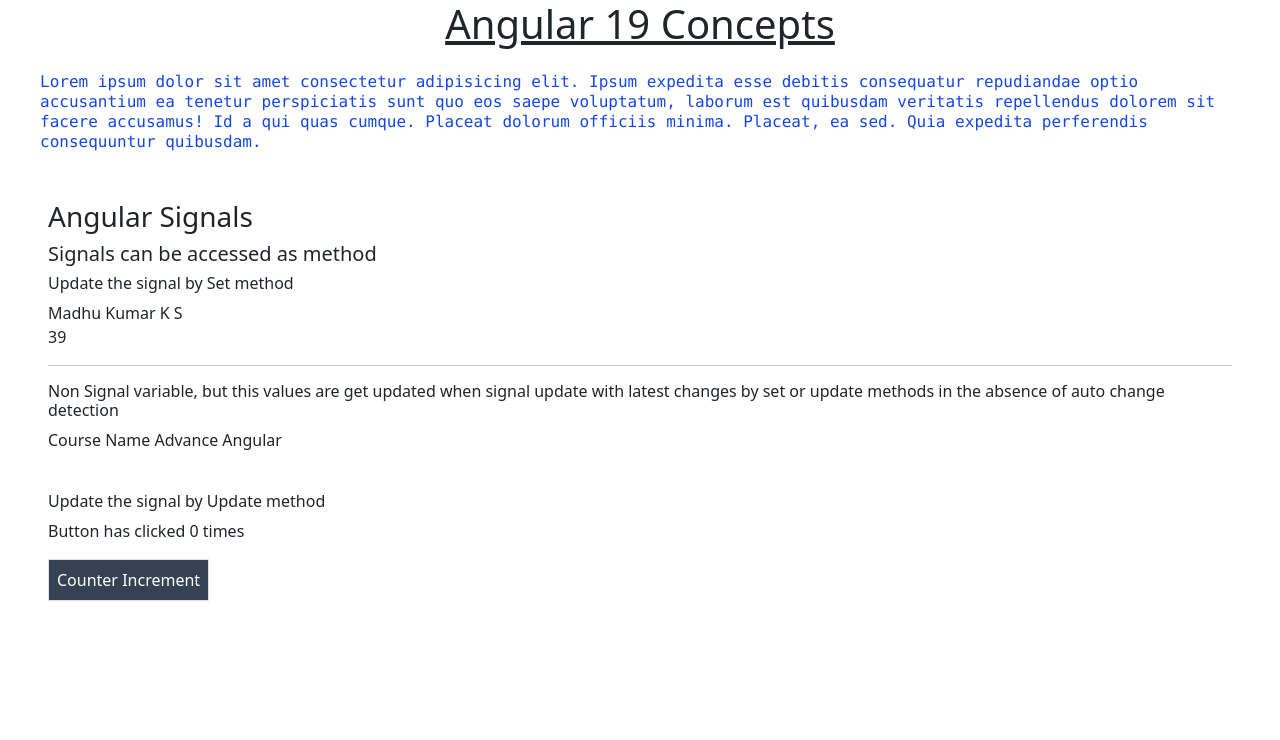
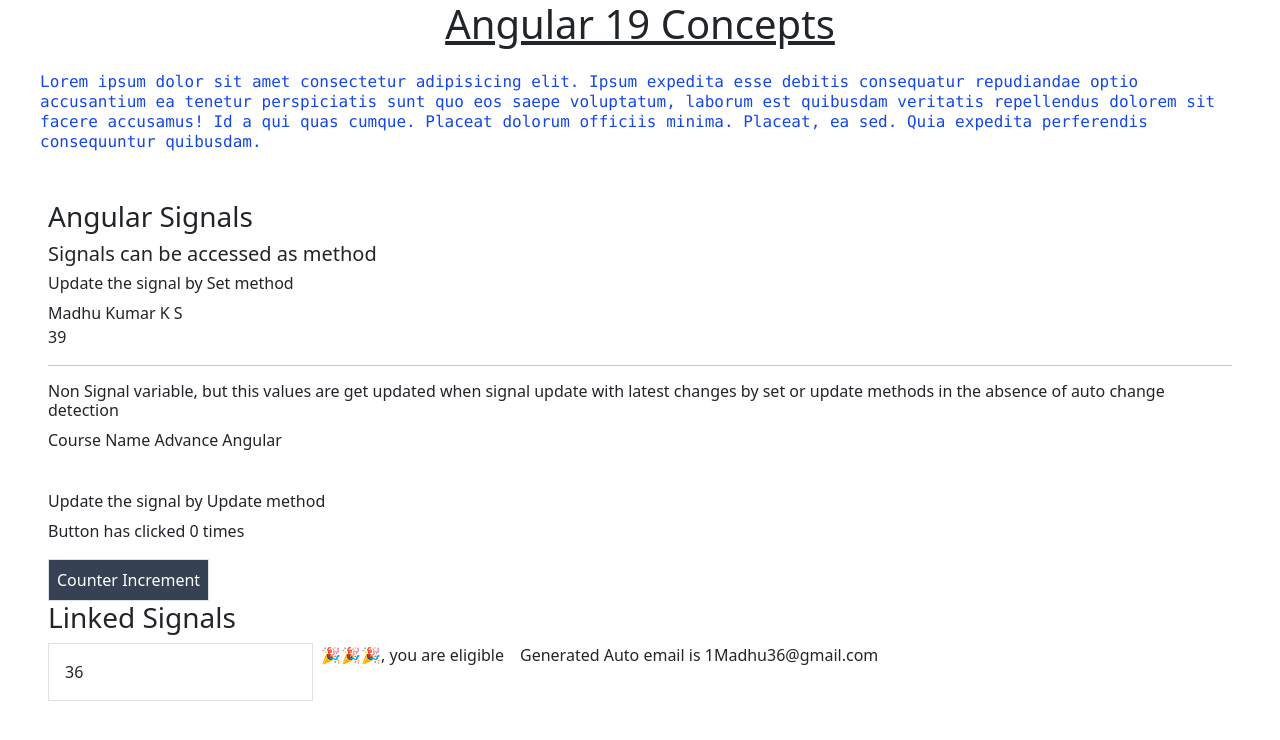
Before and after one commit to MadhuKumarGowda/Angular, an Angular app: page / in a window 1280 px wide. Shown: the top 740 px of the page. Built offline with nearby package versions, Linux system fonts and the light colour scheme.

Commit message:
linked signal implementation

```diff
--- a/src/app/app.component.html
+++ b/src/app/app.component.html
@@ -15,4 +15,5 @@
  <app-ng-style></app-ng-style> -->
  <!-- <app-control-flow></app-control-flow> -->
   <app-signal></app-signal>
+  <app-linked-signal></app-linked-signal>
 </div>
--- a/src/app/app.component.ts
+++ b/src/app/app.component.ts
@@ -1,10 +1,11 @@
 import { Component } from '@angular/core';
 import { RouterOutlet } from '@angular/router';
 import { SignalComponent } from './components/signal/signal.component';
+import { LinkedSignalComponent } from './components/linked-signal/linked-signal.component';
 
 @Component({
   selector: 'app-root',
-  imports: [RouterOutlet, SignalComponent],
+  imports: [RouterOutlet, SignalComponent, LinkedSignalComponent],
   templateUrl: './app.component.html',
   styleUrl: './app.component.css',
 })
--- /dev/null
+++ b/src/app/components/linked-signal/linked-signal.component.html
@@ -0,0 +1,14 @@
+<h3>Linked Signals</h3>
+<div class="flex flex-row justify-start items-start gap-2">
+    <div><input type="text" class="border border-gray-300 p-3" placeholder="Enter your age to check the eligibility" [(ngModel)]="age" /></div>
+    <!-- <div><button class="bg-gray-600 p-2 border border-gray-200 text-white" (click)="validateAge()">Validate the Age.</button></div> -->
+    <div>
+        @if(isEligibaleforVoting() == 'Yes'){
+            <p> 🎉🎉🎉, you are eligible </p>
+        }@else{
+            <p> 😞😞😞, Sorry, you aren't eligible </p>
+        }
+    </div>
+    <br/>
+    <div> <p> Generated Auto email is {{generateAutoEmail()}}</p></div>
+</div>
--- /dev/null
+++ b/src/app/components/linked-signal/linked-signal.component.ts
@@ -0,0 +1,31 @@
+import { Component, linkedSignal, signal } from '@angular/core';
+import { FormsModule } from '@angular/forms';
+
+@Component({
+  selector: 'app-linked-signal',
+  imports: [FormsModule],
+  templateUrl: './linked-signal.component.html',
+  styleUrl: './linked-signal.component.css',
+})
+export class LinkedSignalComponent {
+  firstName = signal<string>('Madhu');
+  age = signal<number>(36);
+  isEligibaleforVoting = linkedSignal({
+    source: this.age,
+    computation: (newVal, preVal) => {
+      return newVal > 18 ? 'Yes' : 'No';
+    },
+  });
+
+  userList = signal({
+    id: 1,
+    name: 'Madhu',
+    age: 36,
+  });
+
+  generateAutoEmail = linkedSignal({
+    source: this.userList,
+    computation: (user) => `${user.id + user.name + user.age}@gmail.com`,
+    equal: (a: any, b: any) => a.id !== b.id,
+  });
+}
```
Also changed, not shown: src/app/components/linked-signal/linked-signal.component.css (added), 1 other file (tests, documents, lock files or other folders).
